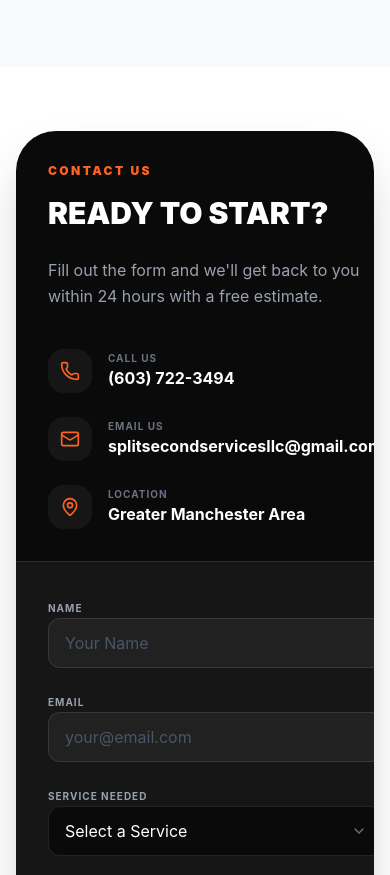
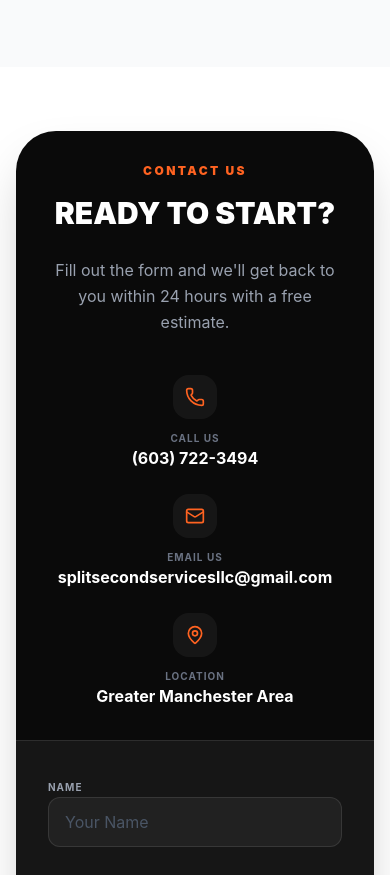
Before and after one commit to SML-1337/smlwebsite, a React (Vite) app: page / in a window 390 px wide. Shown: the part 5500-6375 px from the top of the page. Built offline with nearby package versions, Linux system fonts and the light colour scheme.

Commit message:
feat: Improve contact section responsiveness
Adjusted layout and text alignment in the contact section to enhance responsiveness across various screen sizes. This includes centering content on smaller screens and aligning it to the left on larger displays for a better user experience.

```diff
--- a/src/App.tsx
+++ b/src/App.tsx
@@ -376,35 +376,35 @@ export default function App() {
         <div className="max-w-7xl mx-auto px-4 sm:px-6 lg:px-8">
           <div className="bg-brand-black rounded-[2.5rem] sm:rounded-[3rem] overflow-hidden shadow-2xl">
             <div className="grid lg:grid-cols-2 items-stretch">
-              <div className="p-8 sm:p-12 lg:p-20 flex flex-col justify-center">
+              <div className="p-8 sm:p-12 lg:p-20 flex flex-col justify-center items-center lg:items-start text-center lg:text-left">
                 <h2 className="text-xs sm:text-sm font-black text-brand-orange uppercase tracking-[0.2em] mb-4">Contact Us</h2>
                 <h3 className="text-3xl sm:text-4xl lg:text-5xl font-black text-white mb-6 sm:mb-8 leading-tight">READY TO START?</h3>
-                <p className="text-gray-400 mb-10 sm:mb-12 max-w-md text-base sm:text-lg leading-relaxed">Fill out the form and we'll get back to you within 24 hours with a free estimate.</p>
+                <p className="text-gray-400 mb-10 sm:mb-12 max-w-md text-base sm:text-lg leading-relaxed mx-auto lg:mx-0">Fill out the form and we'll get back to you within 24 hours with a free estimate.</p>
 
-                <div className="space-y-6 sm:space-y-8">
-                  <a href="tel:6037223494" className="flex items-center gap-4 sm:gap-6 group">
+                <div className="space-y-6 sm:space-y-8 w-full">
+                  <a href="tel:6037223494" className="flex flex-col sm:flex-row items-center gap-3 sm:gap-6 group">
                     <div className="bg-white/5 p-3 sm:p-4 rounded-2xl group-hover:bg-brand-orange/20 transition-colors">
                       <Phone className="text-brand-orange w-5 h-5 sm:w-6 sm:h-6" />
                     </div>
-                    <div>
+                    <div className="flex flex-col items-center sm:items-start">
                       <p className="text-gray-500 text-[10px] sm:text-xs font-bold uppercase tracking-widest">Call Us</p>
                       <p className="text-white font-bold text-base sm:text-lg group-hover:text-brand-orange transition-colors">(603) 722-3494</p>
                     </div>
                   </a>
-                  <a href="mailto:splitsecondservicesllc@gmail.com" className="flex items-center gap-4 sm:gap-6 group">
+                  <a href="mailto:splitsecondservicesllc@gmail.com" className="flex flex-col sm:flex-row items-center gap-3 sm:gap-6 group">
                     <div className="bg-white/5 p-3 sm:p-4 rounded-2xl group-hover:bg-brand-orange/20 transition-colors">
                       <Mail className="text-brand-orange w-5 h-5 sm:w-6 sm:h-6" />
                     </div>
-                    <div className="min-w-0">
+                    <div className="flex flex-col items-center sm:items-start min-w-0">
                       <p className="text-gray-500 text-[10px] sm:text-xs font-bold uppercase tracking-widest">Email Us</p>
-                      <p className="text-white font-bold text-base sm:text-lg group-hover:text-brand-orange transition-colors truncate">splitsecondservicesllc@gmail.com</p>
+                      <p className="text-white font-bold text-base sm:text-lg group-hover:text-brand-orange transition-colors truncate max-w-full">splitsecondservicesllc@gmail.com</p>
                     </div>
                   </a>
-                  <div className="flex items-center gap-4 sm:gap-6">
+                  <div className="flex flex-col sm:flex-row items-center gap-3 sm:gap-6">
                     <div className="bg-white/5 p-3 sm:p-4 rounded-2xl">
                       <MapPin className="text-brand-orange w-5 h-5 sm:w-6 sm:h-6" />
                     </div>
-                    <div>
+                    <div className="flex flex-col items-center sm:items-start">
                       <p className="text-gray-500 text-[10px] sm:text-xs font-bold uppercase tracking-widest">Location</p>
                       <p className="text-white font-bold text-base sm:text-lg">Greater Manchester Area</p>
                     </div>
```
